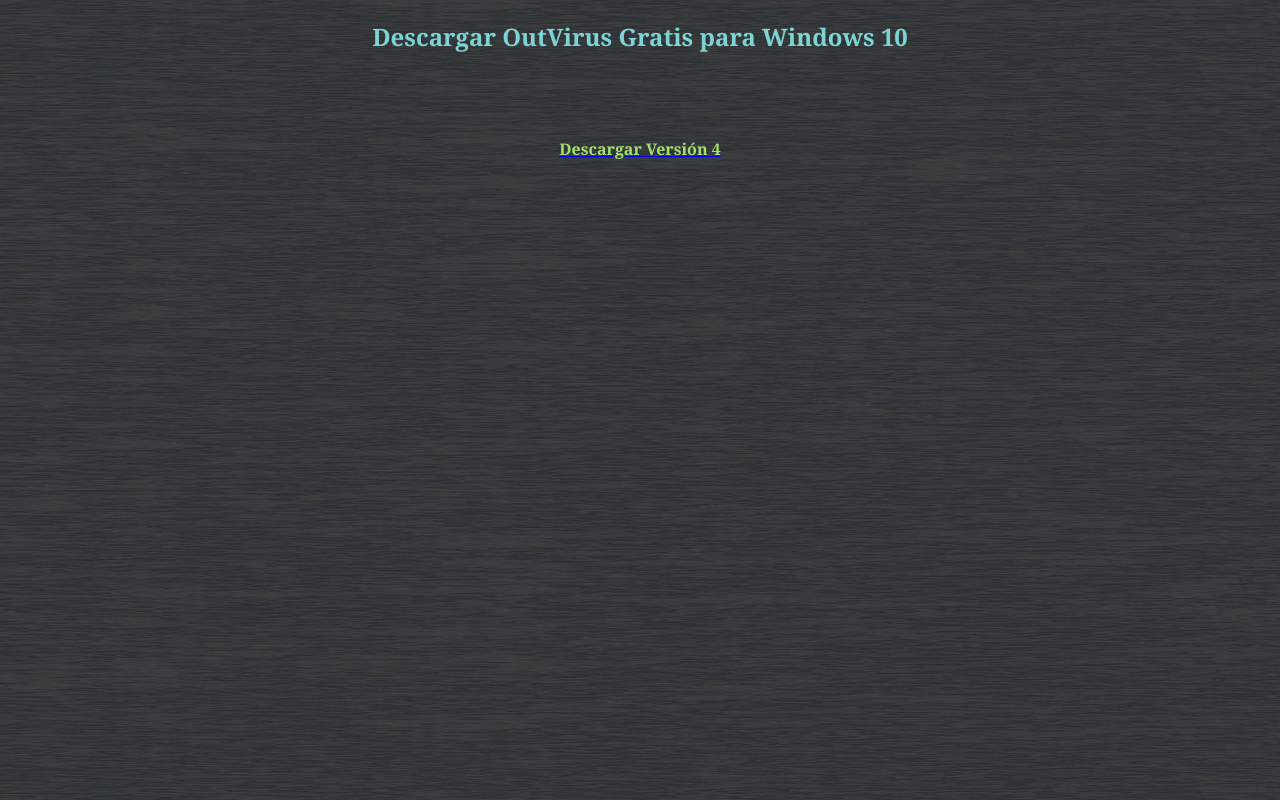
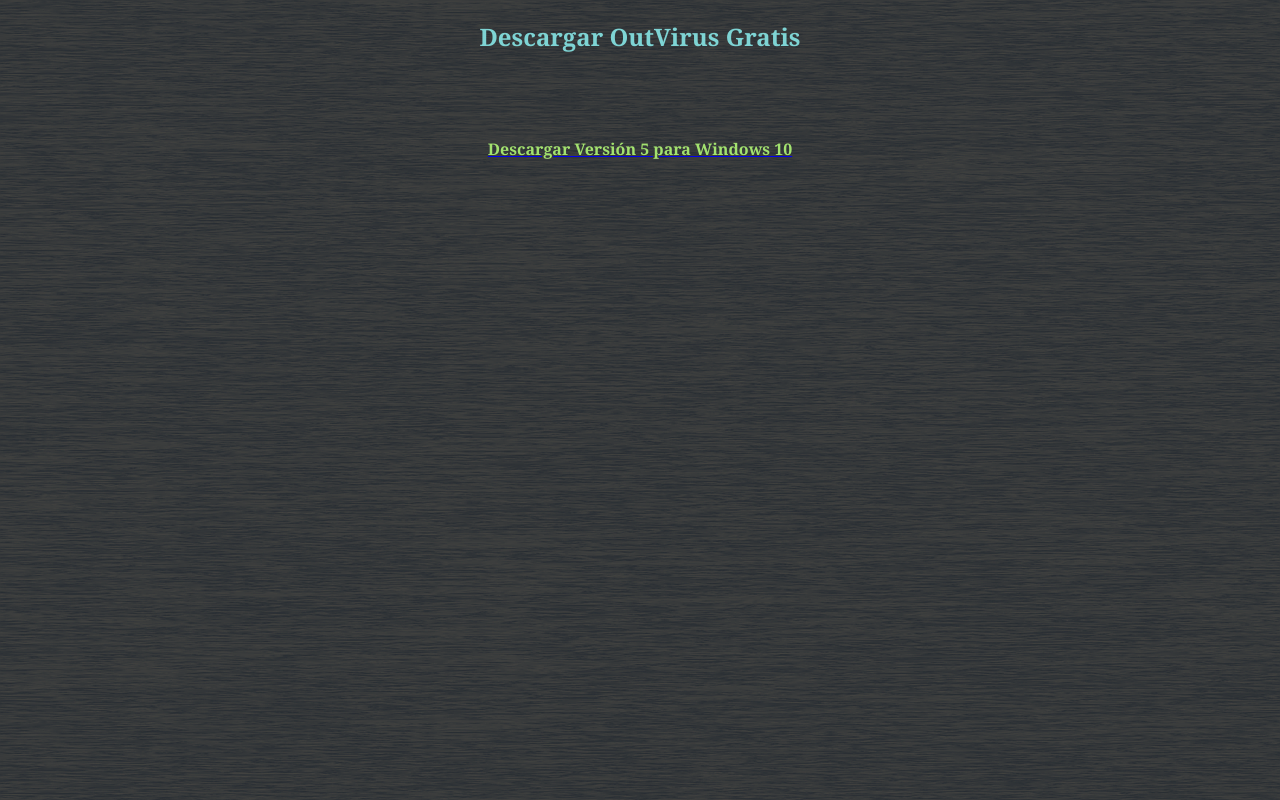
Before and after one commit to MarcosHR-coder/outvirus-download_v3, a plain HTML site: page index.html in a window 1280 px wide. Drawn offline with Linux system fonts and the light colour scheme.

Commit message:
Update index.html

```diff
--- a/index.html
+++ b/index.html
@@ -17,10 +17,10 @@
         }
     </style>
     <center>
-        <h2>Descargar OutVirus Gratis para Windows 10</h2>
+        <h2>Descargar OutVirus Gratis</h2>
         <br>
         <br>
-        <a href="https://drive.google.com/file/d/1z9i3763U9oTB1jiC8pEX2UOq7Xw6vMkY/view?usp=sharing"><h4>Descargar Versión 4</h4></a>
+        <a href="https://drive.google.com/file/d/1i3dqIcmFOmlu8CWITKEOY77V1HvNm8Oe/view"><h4>Descargar Versión 5 para Windows 10</h4></a>
     </center>
 </body>
 </html>
```
